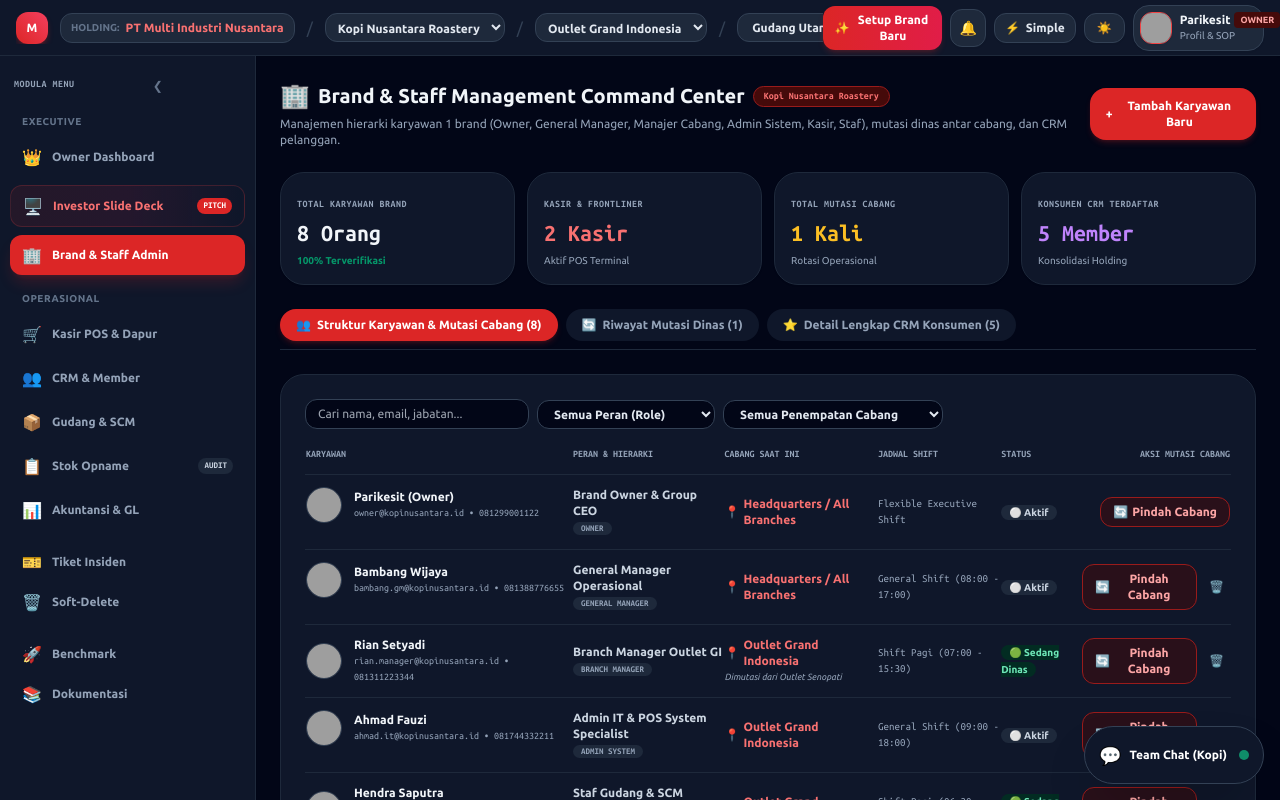
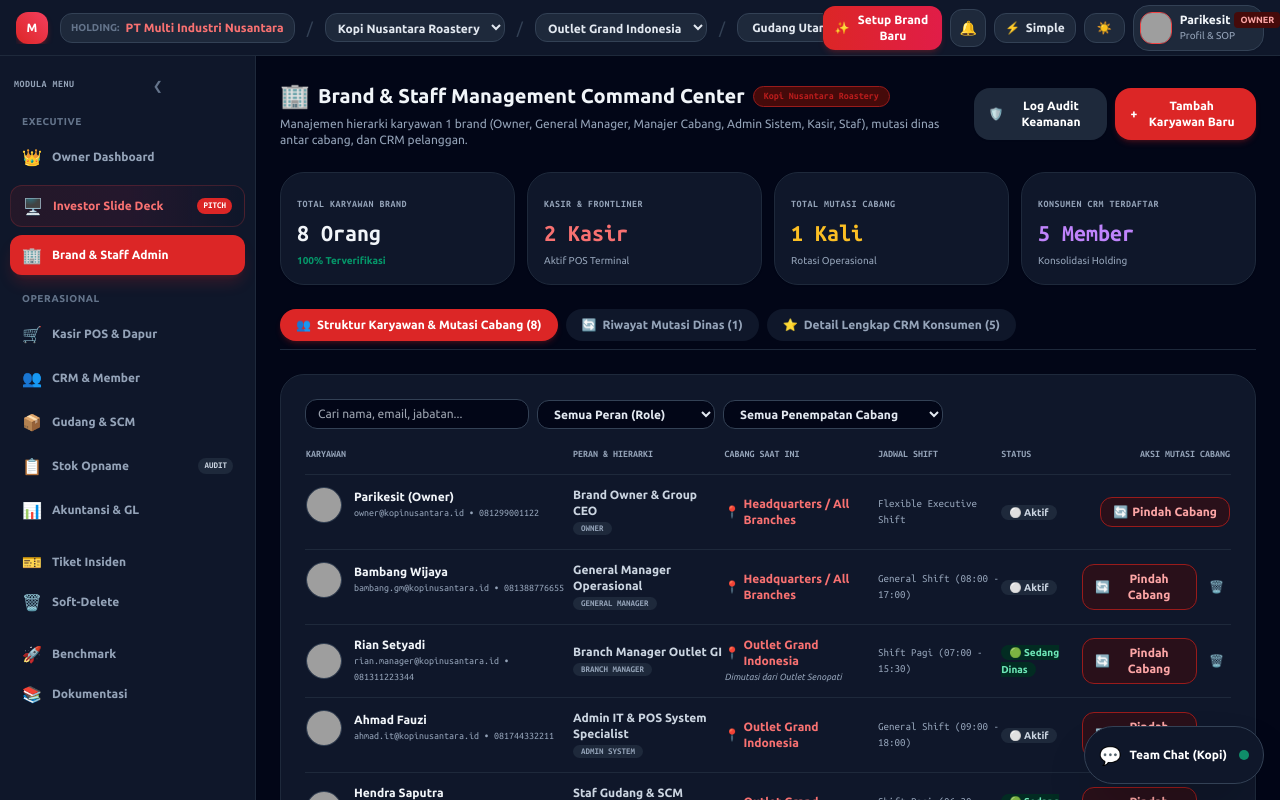
Before and after one commit to aenzet04/adamproject, a React (Vite) app in the folder apps/frontend/: page / in a window 1280 px wide. Both pictures are taken after a click on the button "Brand & Staff Admin". Shown: the top 800 px of the page. Built offline with nearby package versions, Linux system fonts and the light colour scheme; grey boxes are pictures that could not be loaded.

Commit message:
chore(auto-sync): automated commit 2026-08-31 23:57:40

```diff
--- a/apps/frontend/src/components/admin/BrandAdminDashboard.tsx
+++ b/apps/frontend/src/components/admin/BrandAdminDashboard.tsx
@@ -4,6 +4,7 @@
 import { useStaffStore, BrandStaffRole, BrandEmployee } from '../../stores/useStaffStore';
 import { useTenantStore } from '../../stores/useTenantStore';
 import { useCustomerStore } from '../../stores/useCustomerStore';
+import { AuditLogViewerModal } from '../audit/AuditLogViewerModal';
 import { toast } from '../../stores/useToastStore';
 import type { Branch } from '../../types';
 
@@ -16,6 +17,7 @@
   const [roleFilter, setRoleFilter] = useState<string>('all');
   const [branchFilter, setBranchFilter] = useState<string>('all');
   const [searchQuery, setSearchQuery] = useState('');
+  const [isAuditModalOpen, setIsAuditModalOpen] = useState(false);
 
   // Transfer Modal State
   const [transferringStaff, setTransferringStaff] = useState<BrandEmployee | null>(null);
@@ -62,13 +64,13 @@
       transferringStaff.id,
       targetBranchId,
       targetBranchName,
-      transferReason || 'Penugasan rotasi operasional cabang',
-      'Parikesit (Brand Owner / GM)'
+      transferReason || 'Penugasan rotasi kerja berkala',
+      'Owner / GM Approved'
     );
 
     toast.success(
-      'Mutasi Cabang Berhasil',
-      `${transferringStaff.name} resmi dipindahkan ke ${targetBranchName}. Otomatis aktif di sistem POS & presensi cabang baru!`
+      'Mutasi Berhasil Dieksekusi',
+      `${transferringStaff.name} resmi dipindahkan ke ${targetBranchName}`
     );
 
     setTransferringStaff(null);
@@ -117,7 +119,7 @@
             <h2 className="text-lg md:text-xl font-bold text-slate-800 dark:text-slate-100">
               Brand & Staff Management Command Center
             </h2>
-            <span className="bg-red-100 dark:bg-red-950 text-red-700 dark:text-red-400 border border-red-300 dark:border-red-800 text-[10px] font-mono px-2.5 py-0.5 rounded-full font-bold">
+            <span className="bg-red-100 dark:bg-red-950 text-red-700 dark:bg-red-400 border border-red-300 dark:border-red-800 text-[10px] font-mono px-2.5 py-0.5 rounded-full font-bold">
               {currentBrand?.name || 'Kopi Nusantara Roastery'}
             </span>
           </div>
@@ -128,6 +130,15 @@
 
         <div className="flex items-center space-x-2 w-full md:w-auto">
           <button
+            type="button"
+            onClick={() => setIsAuditModalOpen(true)}
+            className="bg-slate-800 hover:bg-slate-700 text-white font-bold px-3.5 py-2.5 rounded-2xl text-xs shadow-sm flex items-center space-x-1.5"
+          >
+            <span>🛡️</span>
+            <span>Log Audit Keamanan</span>
+          </button>
+
+          <button
             onClick={() => setIsAddModalOpen(true)}
             className="bg-red-600 hover:bg-red-500 text-white font-bold px-4 py-2.5 rounded-2xl text-xs shadow-md shadow-red-600/20 active:scale-95 flex items-center space-x-1.5"
           >
@@ -136,6 +147,8 @@
           </button>
         </div>
       </div>
+
+      {isAuditModalOpen && <AuditLogViewerModal onClose={() => setIsAuditModalOpen(false)} />}
 
       {/* 2. STATS SUMMARY ROW */}
       <div className="grid grid-cols-2 md:grid-cols-4 gap-3">
```
